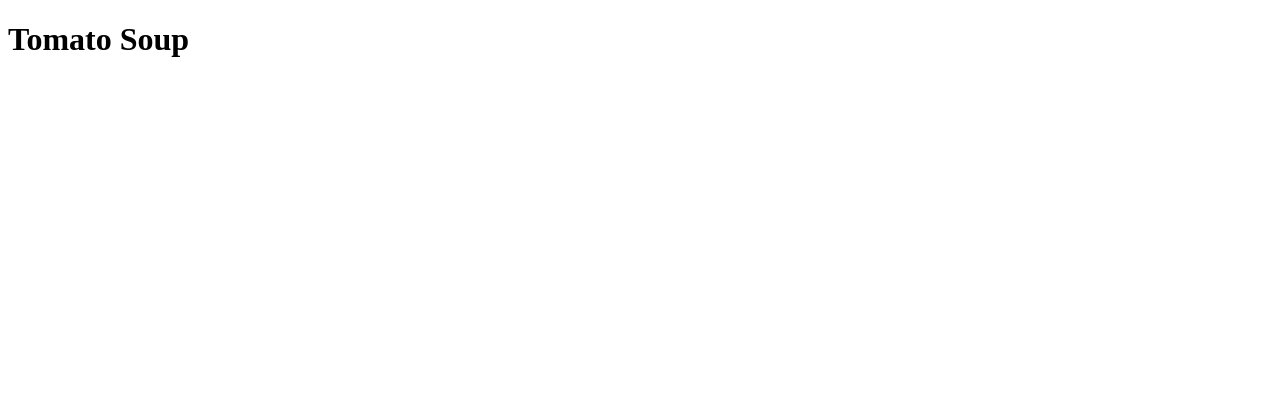
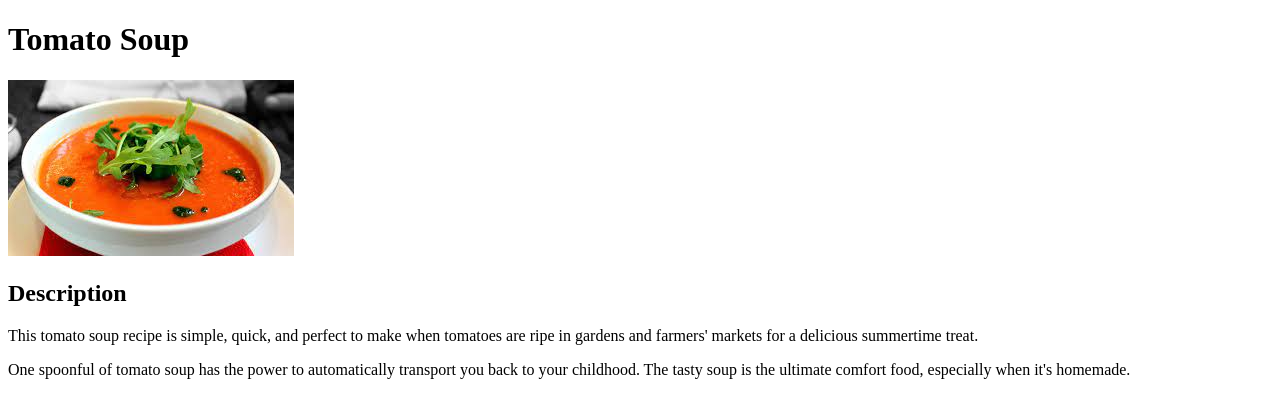
Before and after one commit to MichaelLaffan1/odin-recipes, a plain HTML site: page recipes/tomato-soup.html in a window 1280 px wide. Drawn offline with Linux system fonts and the light colour scheme.

Commit message:
Add tomato soup image and description
Added a picture of tomato soup along with a description describing it

```diff
--- a/recipes/tomato-soup.html
+++ b/recipes/tomato-soup.html
@@ -7,5 +7,13 @@
 </head>
 <body>
     <h1>Tomato Soup</h1>
+    <img src="./tomato-soup.jpeg" alt="tomato soup">
+    <h2>Description</h2>
+    <p>This tomato soup recipe is simple, quick, and
+    perfect to make when tomatoes are ripe in gardens
+    and farmers' markets for a delicious summertime treat. </p>
+    <p>One spoonful of tomato soup has the power to automatically transport
+    you back to your childhood. The tasty soup is the ultimate comfort food,
+    especially when it's homemade.</p>
 </body>
 </html>
```
Also changed, not shown: recipes/tomato-soup.jpeg (added).
